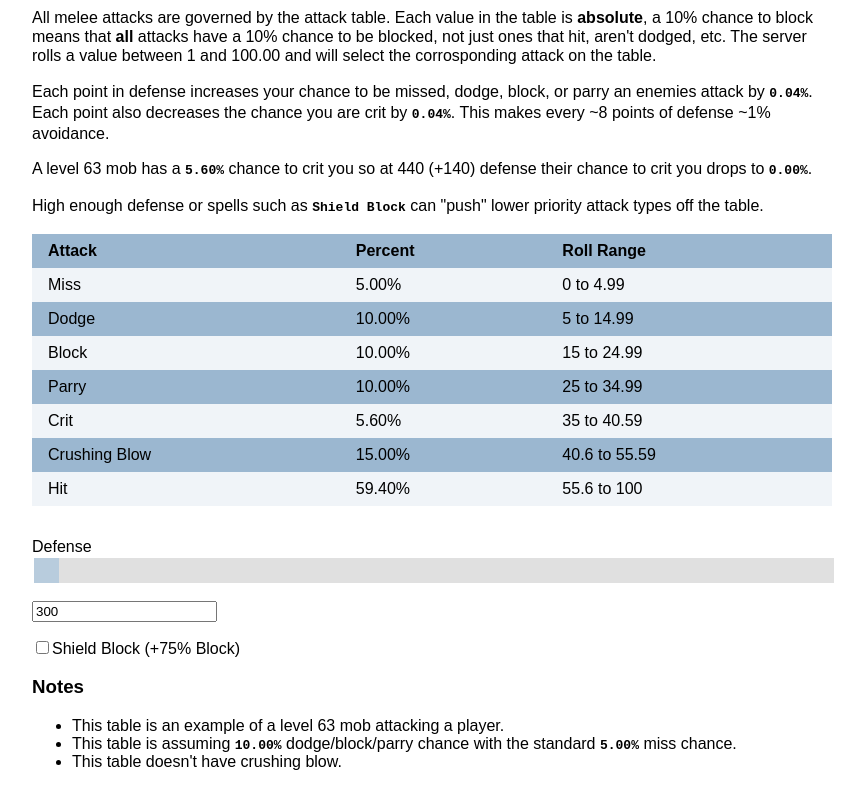
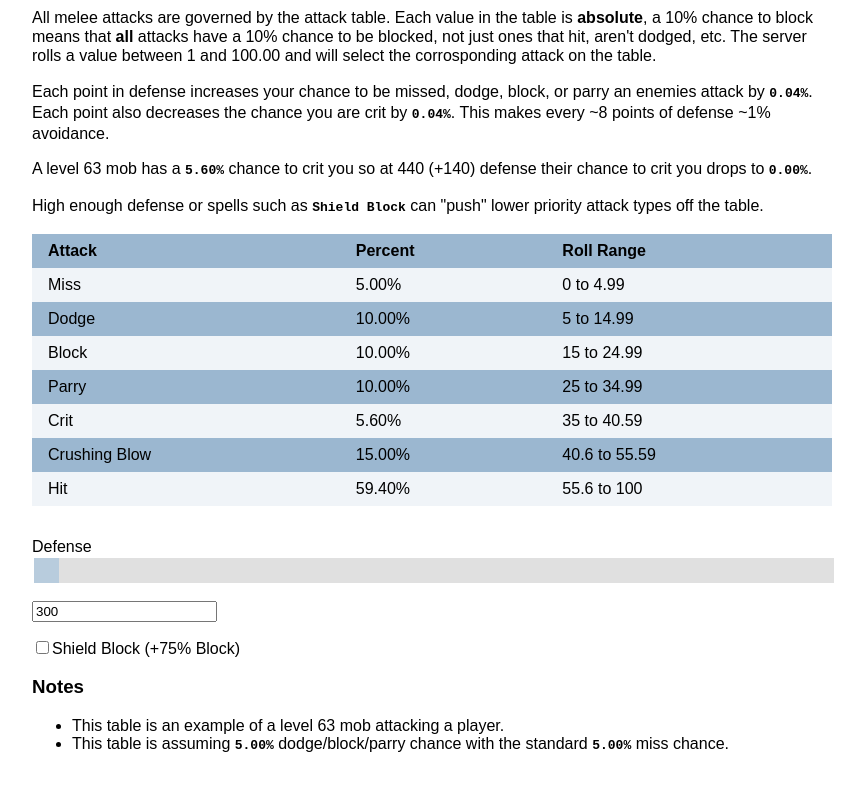
Before and after one commit to sbuggay/attack-table, a plain HTML site: page index.html in a window 1280 px wide. Shown: the part 96-904 px from the top of the page, without its empty margins (208-1073 px from the left). Drawn offline with Linux system fonts and the light colour scheme.

Commit message:
remove crushing

```diff
--- a/index.html
+++ b/index.html
@@ -178,7 +178,9 @@
             </tr>
         </table>
         <div style="padding-top: 16px">
+            <div id="hitTotal">
 
+            </div>
         </div>
         <div style="padding-top: 16px" class="slidecontainer">
             <label>Defense</label>
@@ -193,10 +195,9 @@
         <h3>Notes</h3>
         <ul>
             <li>This table is an example of a level 63 mob attacking a player.</li>
-            <li>This table is assuming <code>10.00%</code> dodge/block/parry chance with the standard <code>5.00%</code>
+            <li>This table is assuming <code>5.00%</code> dodge/block/parry chance with the standard <code>5.00%</code>
                 miss
                 chance.</li>
-            <li>This table doesn't have crushing blow.</li>
         </ul>
     </div>
     <script src="attack.js"></script>
```
